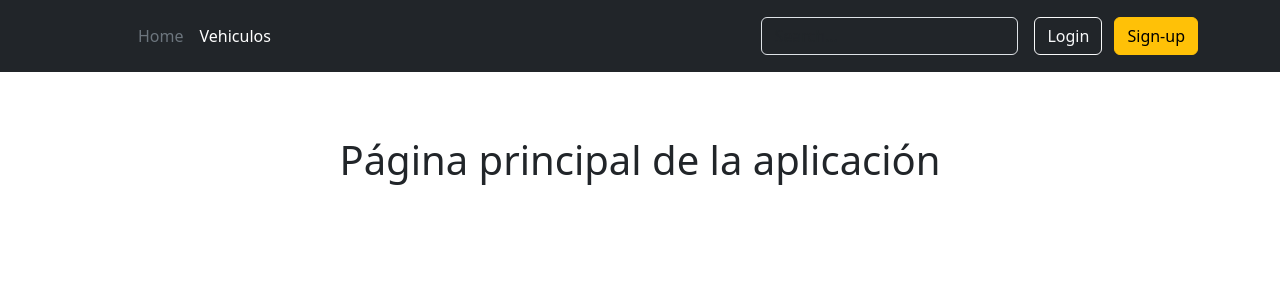
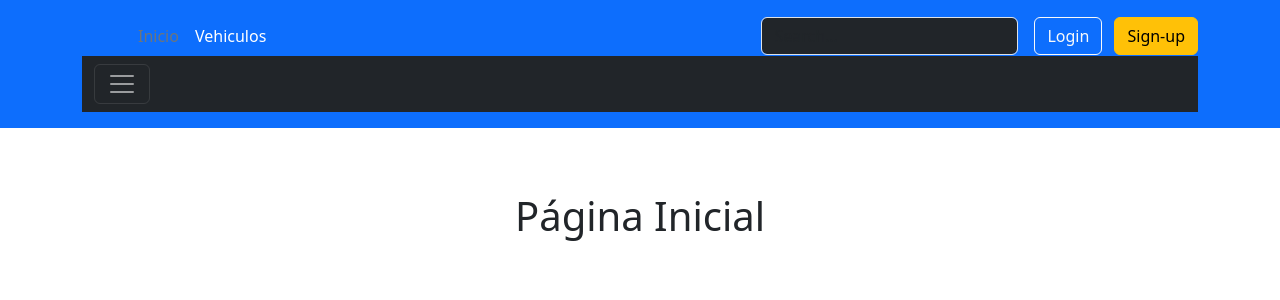
Before and after one commit to marcelolucianosm/PROYECTO_VEHICULOS_DJANGO, a Django app: page / in a window 1280 px wide. Shown: the top 300 px of the page. Run offline with Django 5.2, Linux system fonts and the light colour scheme.

Commit message:
otro nav bar

```diff
--- a/templates/index.html
+++ b/templates/index.html
@@ -3,7 +3,7 @@
 
 <main class="container py-5">
     <section>
-        <h1 class="text-center py-3">Página principal de la aplicación</h1>
+        <h1 class="text-center py-3">Página Inicial</h1>
     </section>
 </main>
 
--- a/templates/partials/navbar.html
+++ b/templates/partials/navbar.html
@@ -1,4 +1,4 @@
-<header class="p-3 text-bg-dark">
+<header class="p-3 text-bg-primary">
     <div class="container">
       <div class="d-flex flex-wrap align-items-center justify-content-center justify-content-lg-start">
         <a href="/" class="d-flex align-items-center mb-2 mb-lg-0 text-white text-decoration-none">
@@ -6,7 +6,7 @@
         </a>
 
         <ul class="nav col-12 col-lg-auto me-lg-auto mb-2 justify-content-center mb-md-0">
-          <li><a href="{% url "index" %}" class="nav-link px-2 text-secondary">Home</a></li>
+          <li><a href="{% url "index" %}" class="nav-link px-2 text-secondary">Inicio</a></li>
           <li><a href="" class="nav-link px-2 text-white">Vehiculos</a></li>
         </ul>
 
@@ -28,6 +28,48 @@
         </form>
         {% endif %}
       </div>
+      <div>
+        <div class="collapse" id="navbarToggleExternalContent">
+          <div class="bg-dark p-4">
+            <div class="d-flex flex-wrap align-items-center justify-content-center justify-content-lg-start">
+              <a href="/" class="d-flex align-items-center mb-2 mb-lg-0 text-white text-decoration-none">
+                <svg class="bi me-2" width="40" height="32" role="img" aria-label="Bootstrap"><use xlink:href="#bootstrap"></use></svg>
+              </a>
+
+              <ul class="nav col-12 col-lg-auto me-lg-auto mb-2 justify-content-center mb-md-0">
+                <li><a href="{% url "index" %}" class="nav-link px-2 text-secondary">Inicio</a></li>
+                <li><a href="" class="nav-link px-2 text-white">Vehiculos</a></li>
+              </ul>
+
+              <form class="col-12 col-lg-auto mb-3 mb-lg-0 me-lg-3" role="search">
+                <input type="search" class="form-control form-control-dark text-bg-dark" placeholder="Search..." aria-label="Search">
+              </form>
+
+              {% if not user.is_authenticated %}
+              <div class="text-end">
+                <a class="btn btn-outline-light me-2" href="{% url "login" %}">Login</a>
+                <a class="btn btn-warning" href="{% url "registro" %}">Sign-up</a>
+              </div>
+              {% endif %}
+
+              {% if user.is_authenticated %}
+              <form method="post" action="{% url "logout" %}" class="ms-3">
+                  {% csrf_token %}
+                  <button type="input" class="btn btn-danger">Logout</button>
+              </form>
+              {% endif %}
+            </div>
+          </div>
+        </div>
+        <nav class="navbar navbar-dark bg-dark">
+          <div class="container-fluid">
+            <button class="navbar-toggler" type="button" data-bs-toggle="collapse" data-bs-target="#navbarToggleExternalContent" aria-controls="navbarToggleExternalContent" aria-expanded="false" aria-label="Toggle navigation">
+              <span class="navbar-toggler-icon"></span>
+            </button>
+          </div>
+        </nav>
+      </div>
+
     </div>
   </header>
 
```
